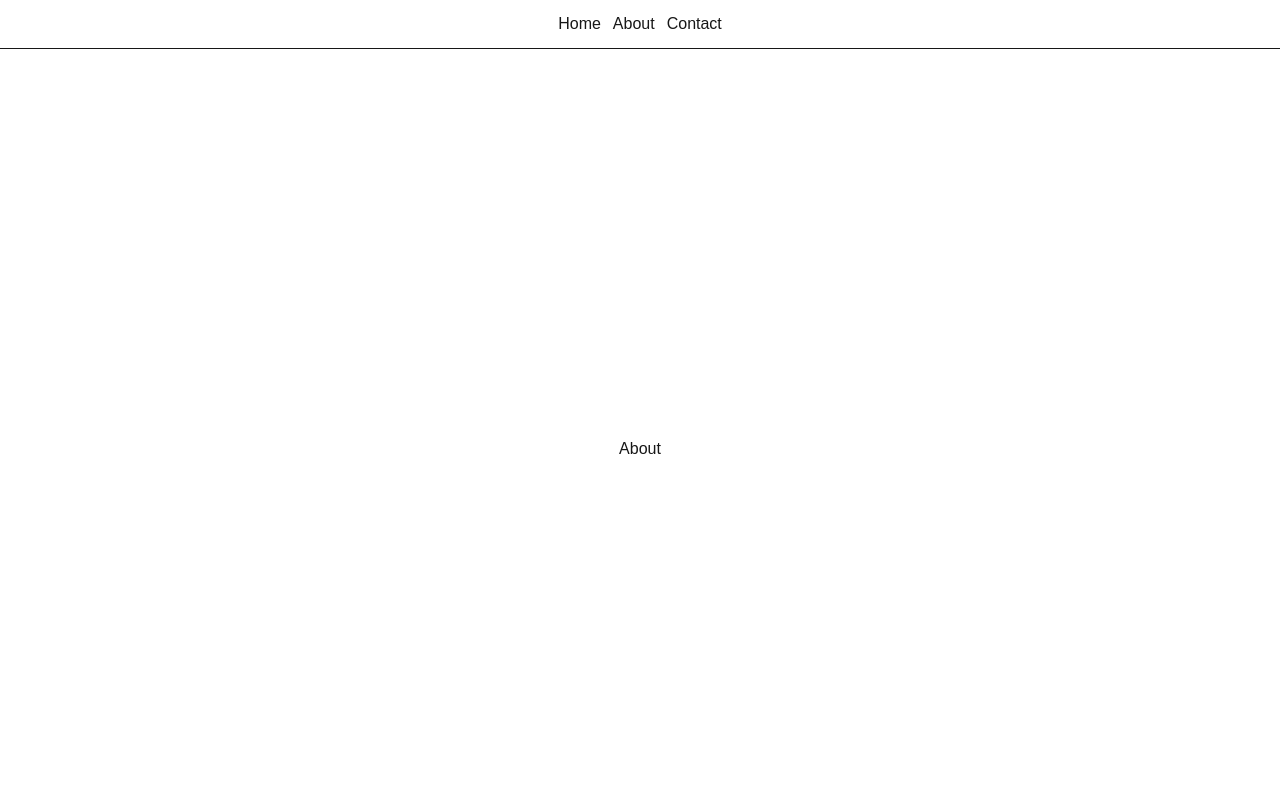
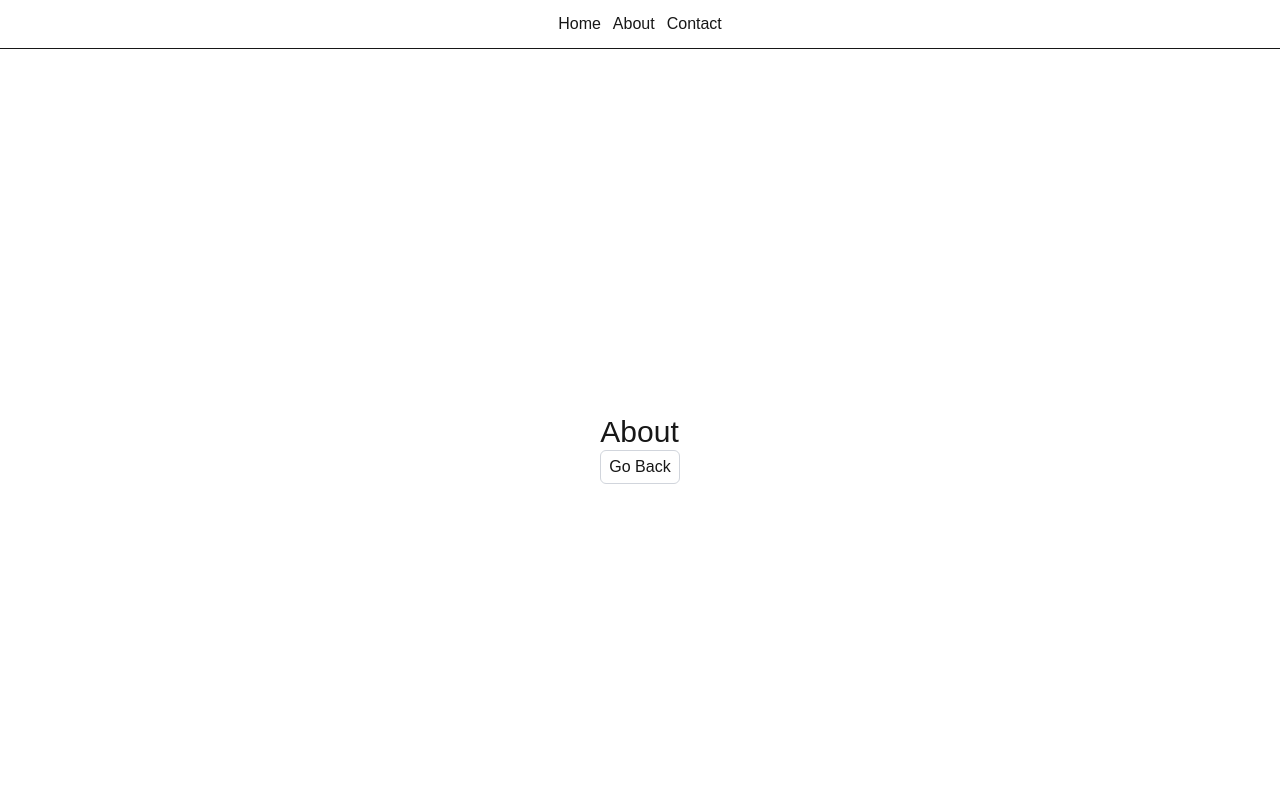
Before and after one commit to Cywus98213/expando-learning, a Next.js app: page /about in a window 1280 px wide. Shown: the top 800 px of the page. Built offline with nearby package versions, Linux system fonts and the light colour scheme.

Commit message:
useRouter to navigate

```diff
--- a/app/(root)/about/page.tsx
+++ b/app/(root)/about/page.tsx
@@ -1,9 +1,22 @@
-import React from 'react'
+"use client";
+import { useRouter } from "next/navigation";
+import React from "react";
 
-const page = () => {
+const Page = () => {
+  const router = useRouter();
   return (
-    <div>About</div>
-  )
-}
+    <div>
+      <div className="text-3xl">About</div>
+      <div className="flex items-center justify-center">
+        <button
+          onClick={() => router.back()}
+          className="border border-gray-300 rounded-md px-2 py-1"
+        >
+          Go Back
+        </button>
+      </div>
+    </div>
+  );
+};
 
-export default page
+export default Page;
```
